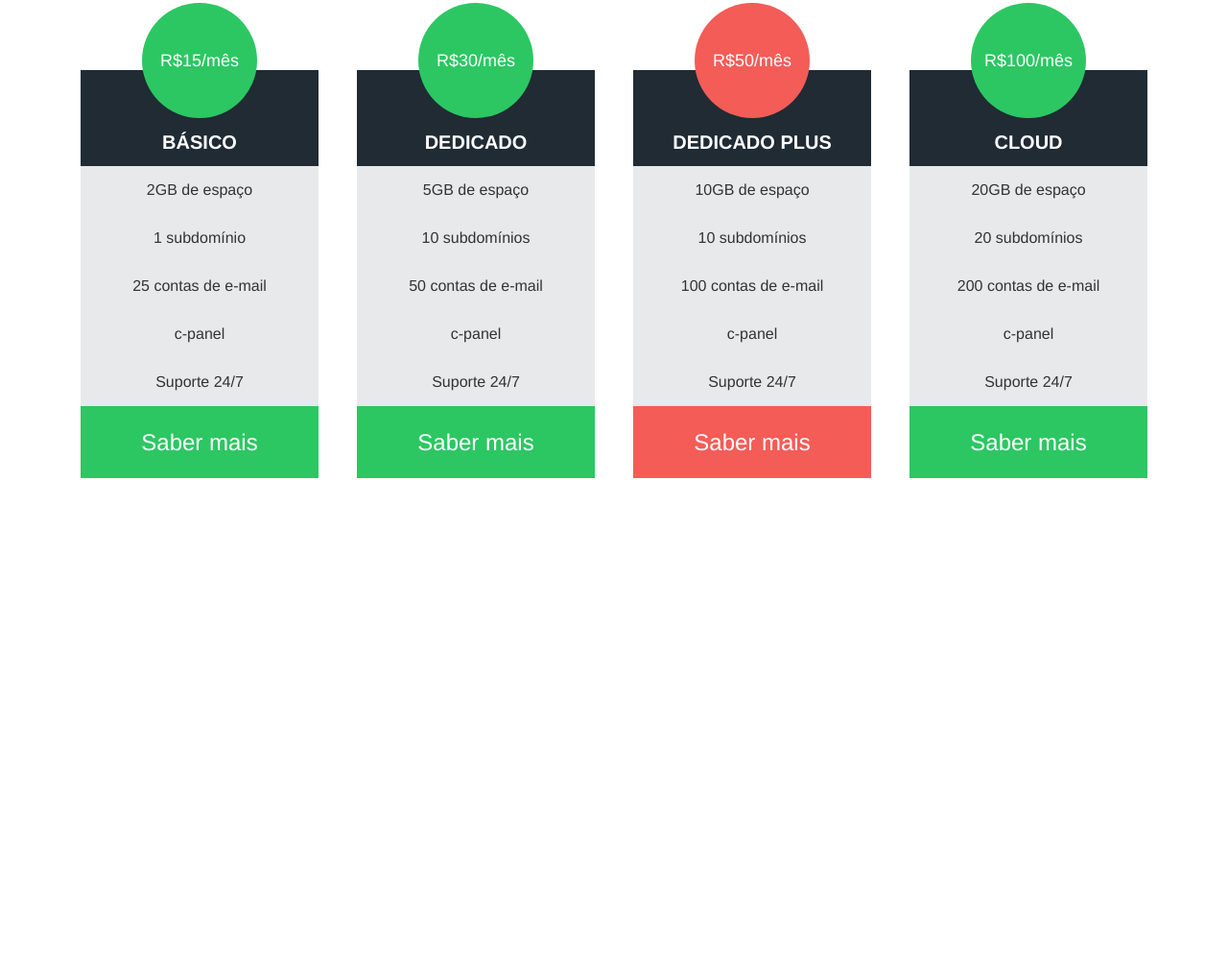
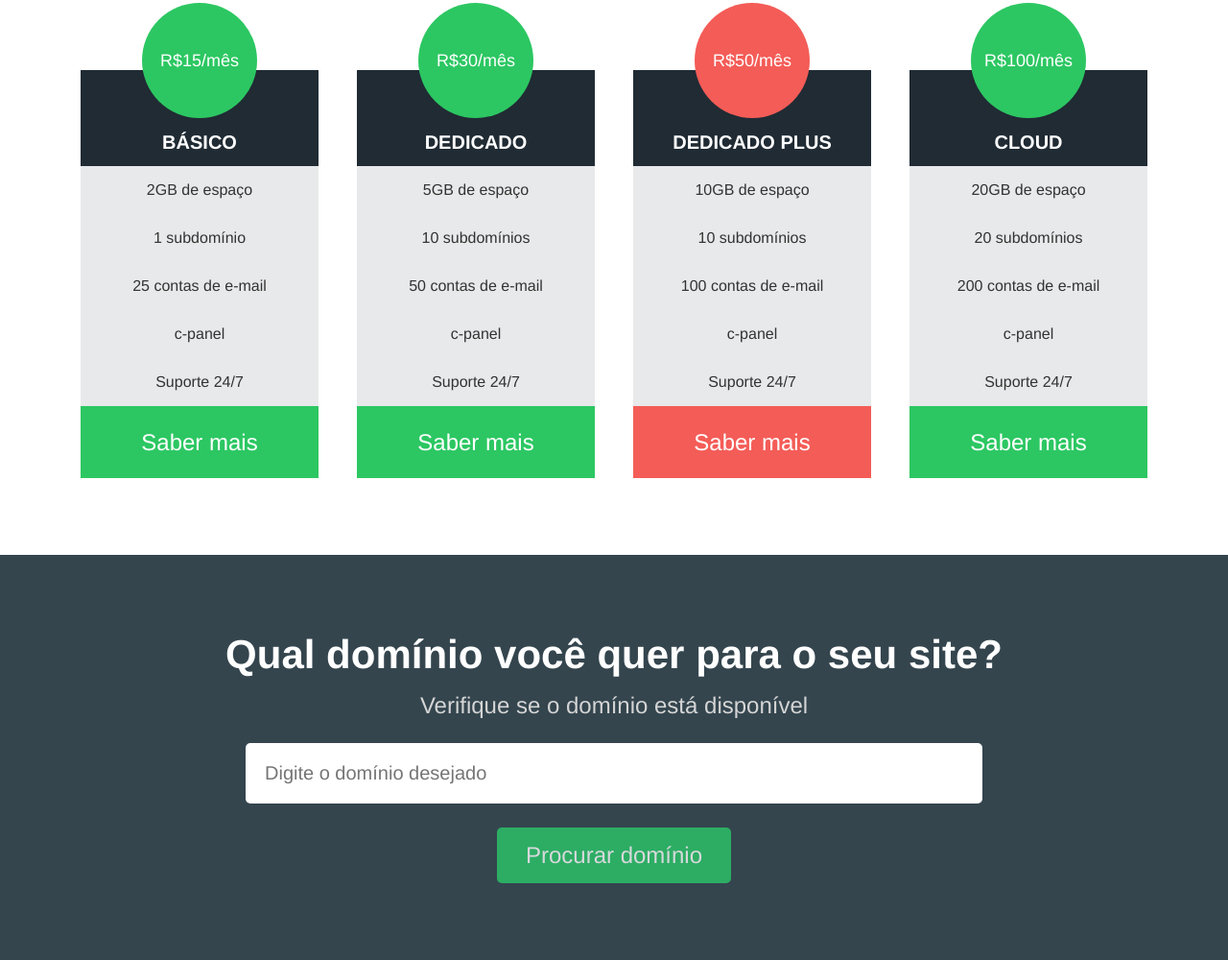
Before and after one commit to Caio070/hdc_host, a plain HTML site: page index.html in a window 1280 px wide. Shown: the part 1077-2077 px from the top of the page at 96% size. Before the commit the page ends 1655 px from the top, so only its background shows below. Drawn offline with Linux system fonts and the light colour scheme.

Commit message:
section searchdomain

```diff
--- a/css/style.css
+++ b/css/style.css
@@ -210,3 +210,50 @@ p {
 .plan .recommended {
     background-color: #f45c57;
 }
+
+/* search domain */
+
+.searchdomain-container {
+    background-color: #34454e;
+    text-align: center;
+    padding: 5rem 0;
+}
+
+.searchdomain-container h2 {
+    color: #fff;
+    font-size: 42px;
+    margin-bottom: 15px;
+}
+
+.searchdomain-container p {
+    color: #D5D5D5;
+    font-size: 24px;
+    margin-bottom: 25px;
+}
+
+.searchdomain-container input {
+    display: block;
+    border: none;
+    border-radius: 5px;
+    margin: 0 auto;
+}
+
+.searchdomain-container input[type="text"] {
+    width: 60%;
+    padding: 20px;
+    font-size: 20px;
+    margin-bottom: 25px;
+}
+
+.searchdomain-container input[type="submit"] {
+    background-color: #2cc76a;
+    padding: 15px 30px;
+    color: #fff;
+    font-size: 24px;
+    cursor: pointer;
+    opacity: 0.8;
+}
+
+.searchdomain-container input[type="submit"]:hover {
+    opacity: 1;
+}
--- a/index.html
+++ b/index.html
@@ -122,6 +122,19 @@
             </div>
           </div>
         </section>
+        <section class="searchdomain-container">
+          <h2>Qual domínio você quer para o seu site?</h2>
+          <p>Verifique se o domínio está disponível</p>
+          <form>
+            <input
+              type="text"
+              name="domain"
+              id="domain"
+              placeholder="Digite o domínio desejado"
+            />
+            <input type="submit" value="Procurar domínio" />
+          </form>
+        </section>
       </main>
     </div>
   </body>
```
